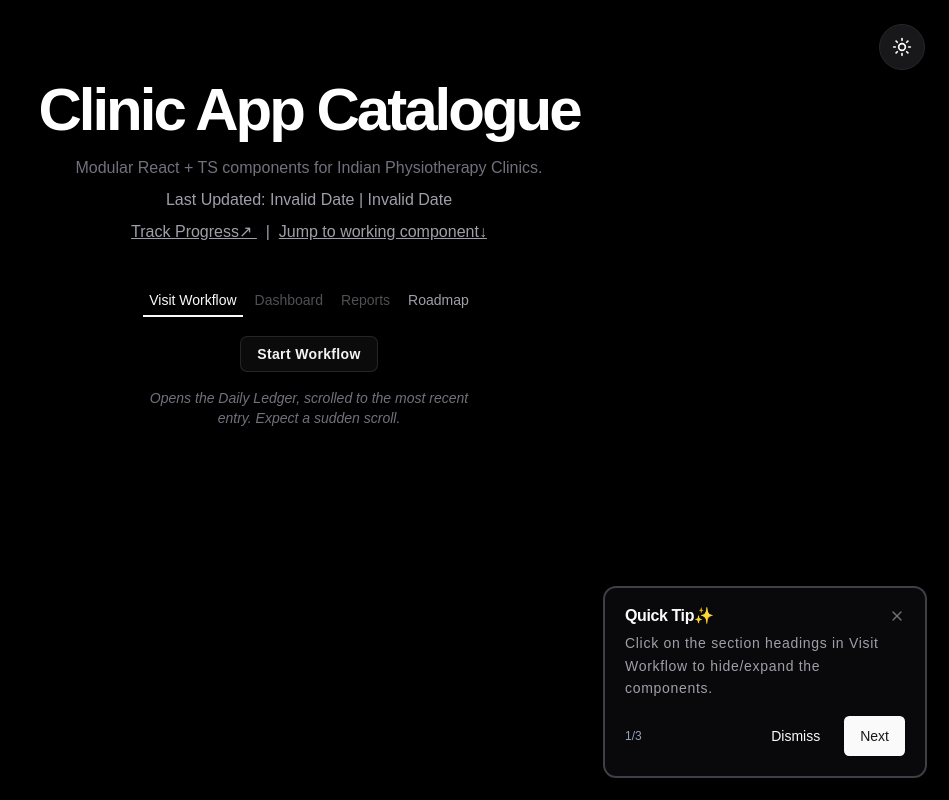
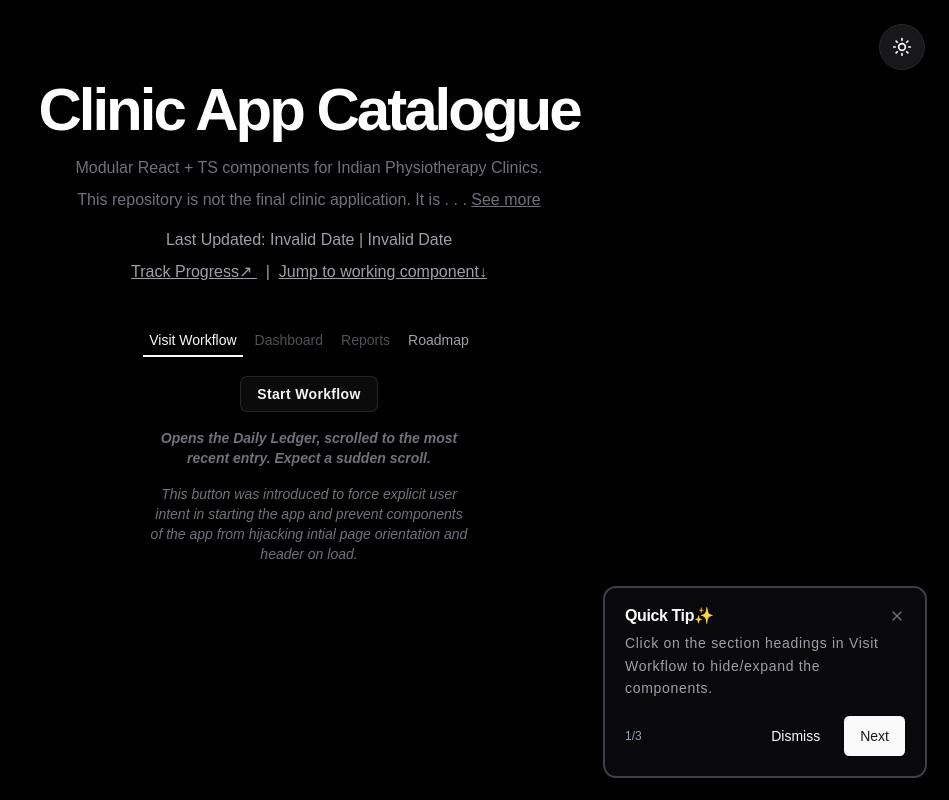
Before and after one commit to omsrivastava512/clinic-demo, a React (Vite) app: page / in a window 1280 px wide. Shown: the whole page, without its empty margins (331-1280 px from the left). Built offline with nearby package versions, Linux system fonts and the light colour scheme.

Commit message:
refactor(demo): extract demo header, implement text expander

```diff
--- a/package.json
+++ b/package.json
@@ -23,6 +23,7 @@
     "react-dom": "^19.2.0",
     "react-router-dom": "^7.13.1",
     "shadcn": "^3.7.0",
+    "shimmer-effects-react": "^1.0.4",
     "snakecase-keys": "^9.0.2",
     "tailwind-merge": "^3.4.0",
     "tailwindcss": "^4.1.17",
--- a/src/App.tsx
+++ b/src/App.tsx
@@ -2,8 +2,9 @@ import { useEffect, useState } from 'react'
 
 import { Moon, Sun } from 'lucide-react';
 import WelcomeTip from './components/WelcomeTip';
-import { NavLink, Outlet, useLocation } from 'react-router-dom';
-import { Tabs, TabsList, TabsTrigger } from "@/components/ui/tabs"
+
+import { DemoAppHeader } from './components/DemoAppHeader';
+import { Outlet } from 'react-router-dom';
 
 
 const lastUpdated = new Date(import.meta.env.VITE_LAST_UPDATED);
@@ -55,7 +56,7 @@ const App = () => {
             <div className="min-h-screen bg-zinc-100 dark:bg-black text-zinc-900 dark:text-zinc-100 py-20 px-4 font-sans selection:bg-zinc-200 dark:selection:bg-zinc-800 transition-colors duration-300">
                 <ToggleDarkButton isDarkMode={isDarkMode} toggleDark={() => setIsDarkMode(!isDarkMode)} />
 
-                <DemoHeader />
+                <DemoAppHeader formattedDate={formattedDate} />
 
                 <Outlet />
 
@@ -83,40 +84,3 @@ const ToggleDarkButton = ({ isDarkMode, toggleDark }: ToggleDarkButtonProps) =>
         {isDarkMode ? <Sun className="w-5 h-5" /> : <Moon className="w-5 h-5" />}
     </button>
 )
-
-const DemoHeader = () => (
-    <header className="text-center">
-        <h1 className="text-4xl md:text-6xl font-bold tracking-tighter text-zinc-900 dark:text-white mb-4">Clinic App Catalogue</h1>
-        <p className="text-zinc-600 dark:text-zinc-500">Modular React + TS components for Indian Physiotherapy Clinics.</p>
-
-        <p className="text-zinc-700 dark:text-zinc-400 text-md mt-2 font-1mono">Last Updated: {formattedDate} </p>
-        <p className="text-zinc-700 dark:text-zinc-400 text-md mt-2">
-            <a className='underline' href="https://github.com/omsrivastava512/clinic-demo/commits/" target="_blank" rel="noopener" >Track Progress↗ </a> &nbsp; | &nbsp;
-            <a className='underline' href="#procedure" rel="noopener" >Jump to working component↓ </a>
-        </p>
-        <nav className='mt-5 p-5 flex justify-center'>
-            <TabsLine />
-        </nav>
-
-    </header>
-)
-
-
-export function TabsLine() {
-    const location = useLocation()
-
-    return (
-        <Tabs defaultValue={location.pathname}>
-            <TabsList variant="line">
-                <NavLink to="/">
-                    <TabsTrigger value="/">Visit Workflow</TabsTrigger>
-                </NavLink>
-                <TabsTrigger disabled value="/dashboard">Dashboard</TabsTrigger>
-                <TabsTrigger disabled value="/reports">Reports</TabsTrigger>
-                <NavLink to="/roadmap">
-                    <TabsTrigger value="/roadmap">Roadmap</TabsTrigger>
-                </NavLink>
-            </TabsList>
-        </Tabs>
-    )
-}
--- /dev/null
+++ b/src/components/DemoAppHeader.tsx
@@ -0,0 +1,43 @@
+import { NavLink, useLocation } from 'react-router-dom';
+import { Tabs, TabsList, TabsTrigger } from "@/components/ui/tabs"
+import TextExpander from './TextExpander';
+
+export const DemoAppHeader = ({ formattedDate }: { formattedDate: string; }) => (
+    <header className="text-center">
+        <h1 className="text-4xl md:text-6xl font-bold tracking-tighter text-zinc-900 dark:text-white mb-4">Clinic App Catalogue</h1>
+        <p className="text-zinc-600 dark:text-zinc-500">Modular React + TS components for Indian Physiotherapy Clinics.</p>
+        <TextExpander collapseLabel='' className="text-zinc-600 dark:text-zinc-500 max-w-2xl mx-auto text-center p-2">
+            This repository is not the final clinic application. It is a component catalogue and interaction prototype for a clinic management system. The goal is to validate each UI module individually before those components are integrated into a full backend-connected product.
+        </TextExpander>
+
+        <p className="text-zinc-700 dark:text-zinc-400 text-md mt-2 font-1mono">Last Updated: {formattedDate} </p>
+        <p className="text-zinc-700 dark:text-zinc-400 text-md mt-2">
+            <a className='underline' href="https://github.com/omsrivastava512/clinic-demo/commits/" target="_blank" rel="noopener">Track Progress↗ </a> &nbsp; | &nbsp;
+            <a className='underline' href="#procedure" rel="noopener">Jump to working component↓ </a>
+        </p>
+        <nav className='mt-5 p-5 flex justify-center'>
+            <TabsLine />
+        </nav>
+
+    </header>
+);
+
+
+function TabsLine() {
+    const location = useLocation()
+
+    return (
+        <Tabs defaultValue={location.pathname}>
+            <TabsList variant="line">
+                <NavLink to="/">
+                    <TabsTrigger value="/">Visit Workflow</TabsTrigger>
+                </NavLink>
+                <TabsTrigger disabled value="/dashboard">Dashboard</TabsTrigger>
+                <TabsTrigger disabled value="/reports">Reports</TabsTrigger>
+                <NavLink to="/roadmap">
+                    <TabsTrigger value="/roadmap">Roadmap</TabsTrigger>
+                </NavLink>
+            </TabsList>
+        </Tabs>
+    )
+}
--- /dev/null
+++ b/src/components/TextExpander.tsx
@@ -0,0 +1,65 @@
+import { useState } from "react";
+
+/**
+ * A component that truncates long text and allows users to expand/collapse it.
+ *
+ * @param children      The text content to display and expand/collapse.
+ * @param visibleWords  Number of words to show before truncation (default: 10).
+ * @param expandLabel   Label for the expand button (default: "See more").
+ * @param collapseLabel Label for the collapse button (default: "See less").
+ * @param className Optional CSS class for the outer container.
+ * @param defaultOpen   If true, the text is expanded by default (default: false).
+ * @param textColor     Optional color for the text.
+ * @param buttonClass   Optional CSS class for the expand/collapse button.
+ */
+interface TextExpanderProps {
+    /** The text content to display and expand/collapse */
+    children: string;
+    /** Number of words to show before truncation (default: 10) */
+    visibleWords?: number;
+    /** Label for the expand button (default: "See more") */
+    expandLabel?: string;
+    /** Label for the collapse button (default: "See less") */
+    collapseLabel?: string;
+    /** Optional CSS class for the outer container */
+    className?: string;
+    /** If true, the text is expanded by default (default: false) */
+    defaultOpen?: boolean;
+    /** Optional color for the text */
+    textColor?: string;
+    /** Optional CSS class for the expand/collapse button */
+    buttonClass?: string;
+}
+
+const TextExpander = ({ children = "🚨**DID YOU FORGET TO ADD TEXT?**🚨", visibleWords = 10, expandLabel = "See more", collapseLabel = "See less", buttonClass = "", className = "", defaultOpen = false }: TextExpanderProps) => {
+    const [isExpanded, setIsExpanded] = useState(defaultOpen);
+
+
+    const sliceWords = (text: string) => {
+        if (isExpandable(text)) {
+            return text.split(' ').slice(0, visibleWords).join(" ") + " . . . ";
+        }
+
+        console.warn("Number of words is less than or equal to visibleWords");
+        return text;
+    }
+
+    const isExpandable = (text: string) => {
+        const words = text.split(/[ ]+/g);
+        if (words.length > visibleWords) {
+            return true;
+        }
+    }
+
+    const expandHandler = () => {
+        setIsExpanded(!isExpanded);
+    };
+    return (
+        <p className={className}>
+            {isExpanded ? children : sliceWords(children)}
+            {isExpandable(children) && <u style={{ cursor: "pointer" }} className={buttonClass} onClick={expandHandler}>{isExpanded ? collapseLabel : expandLabel}</u>}
+        </p>
+    );
+}
+
+export default TextExpander;
--- a/src/pages/vistitworkflow.tsx
+++ b/src/pages/vistitworkflow.tsx
@@ -22,7 +22,7 @@ const VisitWorkflow = () => {
     };
 
     if (!isStarted) return (
-        <div className='flex flex-col items-center justify-center text-center gap-4'>
+        <div className='flex flex-col items-center justify-center text-center gap-4 max-w-xs mx-auto'>
             <Button
                 onClick={start}
                 variant="outline" size="lg"
@@ -30,7 +30,8 @@ const VisitWorkflow = () => {
             >
                 Start Workflow
             </Button>
-            <em className='text-sm text-zinc-500 max-w-xs'>Opens the Daily Ledger, scrolled to the most recent entry. Expect a sudden scroll.</em>
+            <em className='text-sm text-zinc-500 font-semibold '>Opens the Daily Ledger, scrolled to the most recent entry. Expect a sudden scroll.</em>
+            <em className='text-sm text-zinc-500 '>This button was introduced to force explicit user intent in starting the app and prevent components of the app from hijacking intial page orientation and header on load. </em>
         </div>
     );
     return (
```
Also changed, not shown: 1 other file (tests, documents, lock files or other folders).
